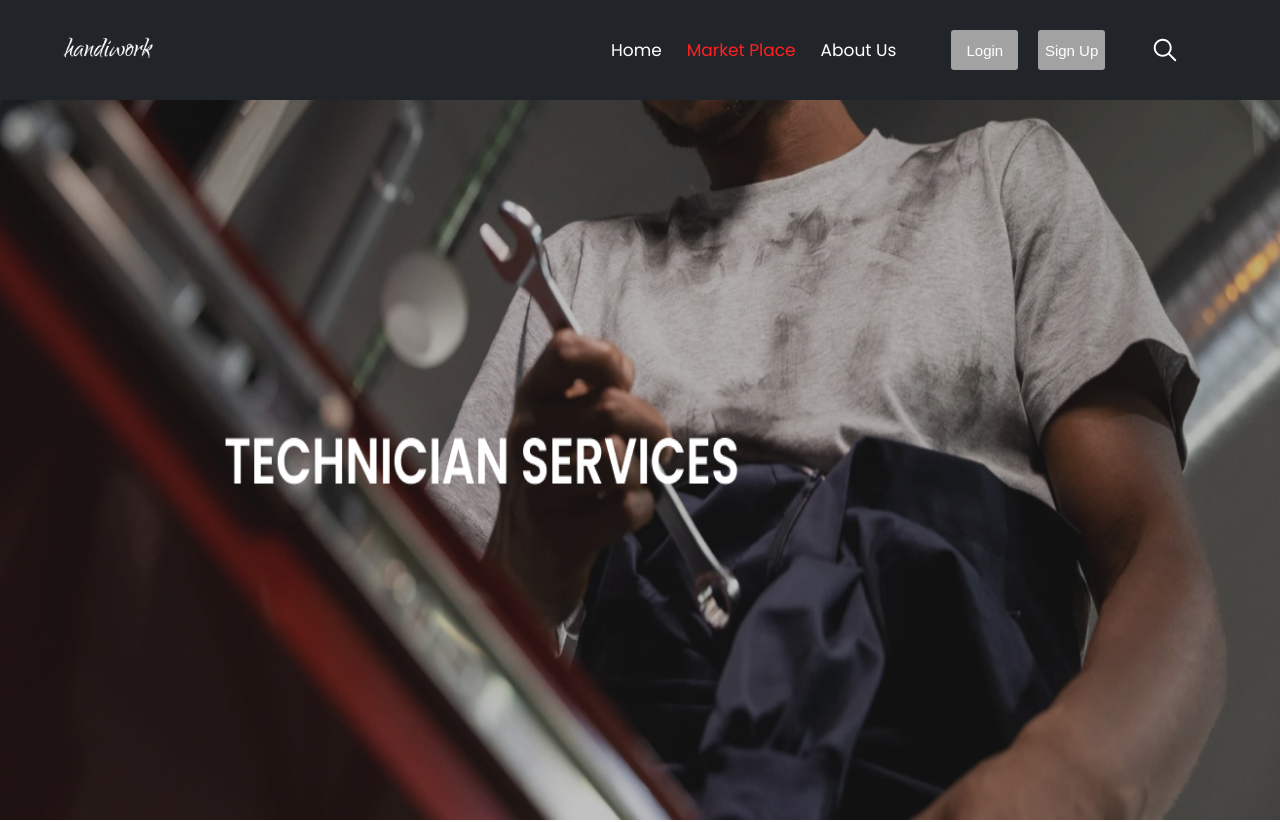
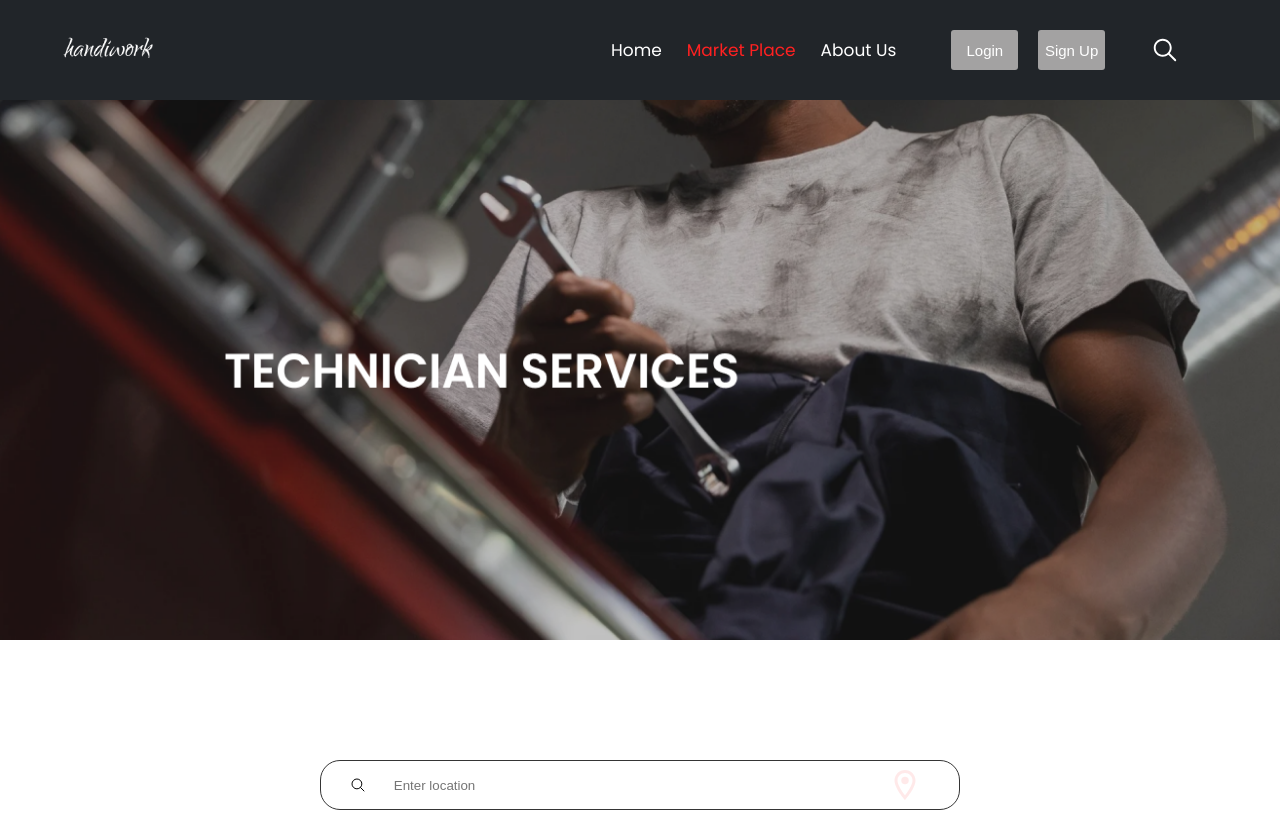
Before and after one commit to Cannyokpoto/page-handiwork, a React (Vite) app: page /market-place/hospitality in a window 1280 px wide. Shown: the top 822 px of the page. Built offline with nearby package versions, Linux system fonts and the light colour scheme; no server answers; a web font is replaced by a local one.

Commit message:
new commit

```diff
--- a/src/Components/IndividualCategory/IndividualCategory.css
+++ b/src/Components/IndividualCategory/IndividualCategory.css
@@ -21,7 +21,7 @@
 
 .individual-category .banner{
     width: 100%;
-    height: 90vh;
+    height: 540px;
 }
 
 .individual-category h4{
--- a/src/Components/ProviderDetails/ProviderDetails.css
+++ b/src/Components/ProviderDetails/ProviderDetails.css
@@ -26,7 +26,7 @@
 
 .provider-hero{
     width: 100vw;
-    height: 85vh;
+    height: 540px;
     display: flex;
     flex-direction: column;
     justify-content: center;
```
